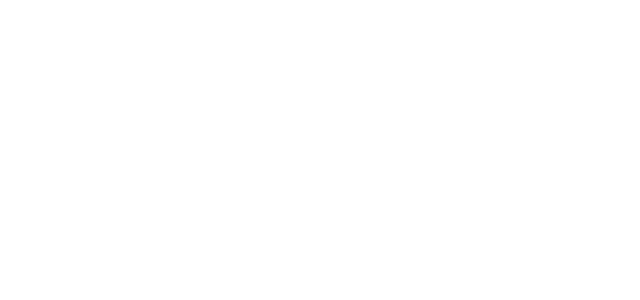
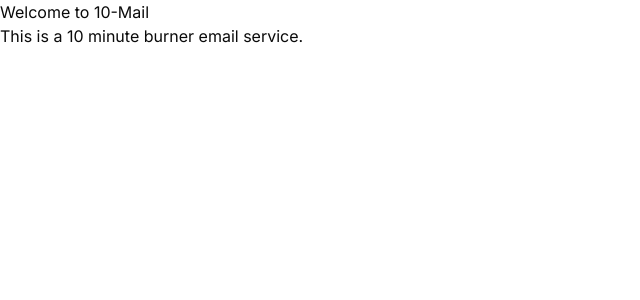
Before and after one commit to priyanshuguptadev/10-mail, a Next.js app: page / in a window 1280 px wide. Shown: the top 300 px of the page, without its empty margins (0-640 px from the left). Built offline with nearby package versions, Linux system fonts and the light colour scheme.

Commit message:
feat: implement Home component with welcome message and service description

```diff
--- a/app/page.tsx
+++ b/app/page.tsx
@@ -1,3 +1,6 @@
 export default function Home() {
-  return null
+  return <div>
+    <h1>Welcome to 10-Mail</h1>
+    <p>This is a 10 minute burner email service.</p>
+  </div>
 }
```
